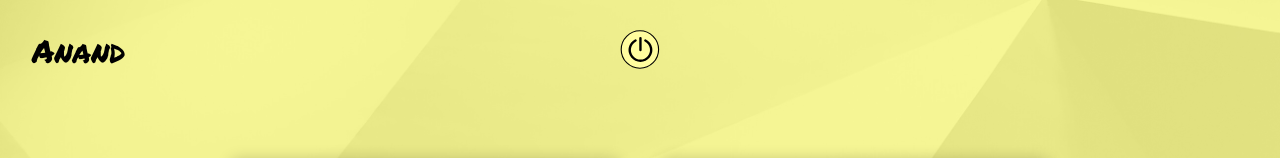
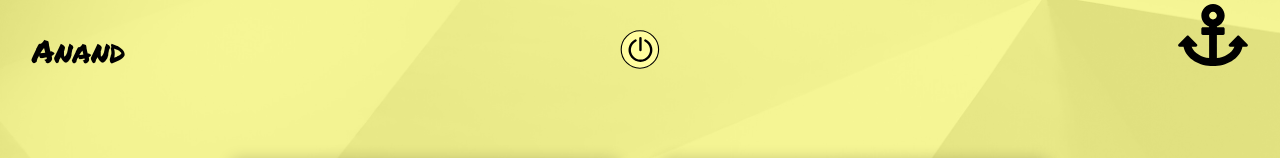
Before and after one commit to Anand795/react-portfolio, a React (Create React App) app: page /blogs in a window 1280 px wide. Shown: the top 158 px of the page. Built offline with nearby package versions, Linux system fonts and the light colour scheme.

Commit message:
anchor effect

```diff
--- a/src/components/AllSvgs.jsx
+++ b/src/components/AllSvgs.jsx
@@ -112,3 +112,41 @@ export const YinYang = (props) => {
     </svg>
   );
 };
+
+export const Link = (props) => {
+  return (
+    <svg
+      aria-hidden="true"
+      data-prefix="fas"
+      data-icon="link"
+      className="prefix__svg-inline--fa prefix__fa-link prefix__fa-w-16"
+      xmlns="http://www.w3.org/2000/svg"
+      viewBox="0 0 512 512"
+      {...props}
+    >
+      <path
+        fill={props.fill}
+        d="M326.612 185.391c59.747 59.809 58.927 155.698.36 214.59-.11.12-.24.25-.36.37l-67.2 67.2c-59.27 59.27-155.699 59.262-214.96 0-59.27-59.26-59.27-155.7 0-214.96l37.106-37.106c9.84-9.84 26.786-3.3 27.294 10.606.648 17.722 3.826 35.527 9.69 52.721 1.986 5.822.567 12.262-3.783 16.612l-13.087 13.087c-28.026 28.026-28.905 73.66-1.155 101.96 28.024 28.579 74.086 28.749 102.325.51l67.2-67.19c28.191-28.191 28.073-73.757 0-101.83-3.701-3.694-7.429-6.564-10.341-8.569a16.037 16.037 0 01-6.947-12.606c-.396-10.567 3.348-21.456 11.698-29.806l21.054-21.055c5.521-5.521 14.182-6.199 20.584-1.731a152.482 152.482 0 0120.522 17.197zM467.547 44.449c-59.261-59.262-155.69-59.27-214.96 0l-67.2 67.2c-.12.12-.25.25-.36.37-58.566 58.892-59.387 154.781.36 214.59a152.454 152.454 0 0020.521 17.196c6.402 4.468 15.064 3.789 20.584-1.731l21.054-21.055c8.35-8.35 12.094-19.239 11.698-29.806a16.037 16.037 0 00-6.947-12.606c-2.912-2.005-6.64-4.875-10.341-8.569-28.073-28.073-28.191-73.639 0-101.83l67.2-67.19c28.239-28.239 74.3-28.069 102.325.51 27.75 28.3 26.872 73.934-1.155 101.96l-13.087 13.087c-4.35 4.35-5.769 10.79-3.783 16.612 5.864 17.194 9.042 34.999 9.69 52.721.509 13.906 17.454 20.446 27.294 10.606l37.106-37.106c59.271-59.259 59.271-155.699.001-214.959z"
+      />
+    </svg>
+  );
+};
+
+export const Anchor = (props) => {
+  return (
+    <svg
+      aria-hidden="true"
+      data-prefix="fas"
+      data-icon="anchor"
+      className="prefix__svg-inline--fa prefix__fa-anchor prefix__fa-w-18"
+      xmlns="http://www.w3.org/2000/svg"
+      viewBox="0 0 576 512"
+      {...props}
+    >
+      <path
+        fill={props.fill}
+        d="M12.971 352h32.394C67.172 454.735 181.944 512 288 512c106.229 0 220.853-57.38 242.635-160h32.394c10.691 0 16.045-12.926 8.485-20.485l-67.029-67.029c-4.686-4.686-12.284-4.686-16.971 0l-67.029 67.029c-7.56 7.56-2.206 20.485 8.485 20.485h35.146c-20.29 54.317-84.963 86.588-144.117 94.015V256h52c6.627 0 12-5.373 12-12v-40c0-6.627-5.373-12-12-12h-52v-5.47c37.281-13.178 63.995-48.725 64-90.518C384.005 43.772 341.605.738 289.37.01 235.723-.739 192 42.525 192 96c0 41.798 26.716 77.35 64 90.53V192h-52c-6.627 0-12 5.373-12 12v40c0 6.627 5.373 12 12 12h52v190.015c-58.936-7.399-123.82-39.679-144.117-94.015h35.146c10.691 0 16.045-12.926 8.485-20.485l-67.029-67.029c-4.686-4.686-12.284-4.686-16.971 0L4.485 331.515C-3.074 339.074 2.28 352 12.971 352zM288 64c17.645 0 32 14.355 32 32s-14.355 32-32 32-32-14.355-32-32 14.355-32 32-32z"
+      />
+    </svg>
+  );
+};
--- a/src/components/BlogPage.jsx
+++ b/src/components/BlogPage.jsx
@@ -1,4 +1,4 @@
-import React from "react";
+import React, { useEffect, useState } from "react";
 import styled from "styled-components";
 import { Link } from "react-router-dom";
 import HomeButton from "../subComponents/HomeButton";
@@ -7,6 +7,7 @@ import { LogoComponent } from "../subComponents/LogoComponent";
 import { SocialIcons } from "../subComponents/SocialIcons";
 import { BlogComponent } from "./BlogComponent";
 import { Blogs } from "../data/BlogData";
+import AnchorComponent from "../subComponents/AnchorComponent";
 
 const MainContainer = styled.div`
   background-image: url(${img});
@@ -41,6 +42,13 @@ const Grid = styled.div`
 `;
 
 const BlogPage = () => {
+  const [numbers, setNumbers] = useState(0);
+
+  useEffect(() => {
+    let num = (window.innerHeight - 70) / 30;
+    setNumbers(parseInt(num));
+  }, []);
+
   return (
     <MainContainer>
       <Container>
@@ -49,11 +57,12 @@ const BlogPage = () => {
         </Link>
         <LogoComponent />
         <SocialIcons />
+        <AnchorComponent numbers={numbers} />
 
         <Center>
           <Grid>
-            {Blogs.map(blog => {
-              return <BlogComponent key={blog.id} blog={blog} />
+            {Blogs.map((blog) => {
+              return <BlogComponent key={blog.id} blog={blog} />;
             })}
           </Grid>
         </Center>
--- /dev/null
+++ b/src/subComponents/AnchorComponent.jsx
@@ -0,0 +1,80 @@
+import React, { useEffect, useRef } from "react";
+import styled from "styled-components";
+import { Link, Anchor } from "../components/AllSvgs";
+
+const Container = styled.div`
+  position: relative;
+`;
+const Slider = styled.div`
+  position: fixed;
+  top: 0;
+  right: 2rem;
+
+  display: flex;
+  justify-content: center;
+  align-items: center;
+  flex-direction: column;
+  transform: translateY(-100%);
+
+  .chain {
+    transform: rotate(135deg);
+  }
+`;
+
+const PreDisplay = styled.div`
+  position: fixed;
+  top: 0;
+  right: 2rem;
+`;
+const AnchorComponent = (props) => {
+  const ref = useRef(null);
+  const hiddenRef = useRef(null);
+
+  useEffect(() => {
+    const handleScroll = () => {
+      let scrollPosition = window.pageYOffset;
+      let windowSize = window.innerHeight;
+      let bodyHeight = document.body.offsetHeight;
+
+      let diff = Math.max(bodyHeight - (scrollPosition + windowSize));
+
+      let diffp = (diff * 100) / (bodyHeight - windowSize);
+
+      ref.current.style.transform = `translateY(${-diffp}%)`;
+
+      if (window.pageYOffset > 5) {
+        hiddenRef.current.style.display = "none";
+      } else {
+        hiddenRef.current.style.display = "block";
+      }
+    };
+
+    window.addEventListener("scroll", handleScroll);
+
+    return () => window.removeEventListener("scroll", handleScroll);
+  }, []);
+
+  return (
+    <Container>
+      <PreDisplay ref={hiddenRef} className="hidden">
+        <Anchor width={70} height={70} fillColor="currentColor" />
+      </PreDisplay>
+      <Slider ref={ref}>
+        {[...Array(props.numbers)].map((x, id) => {
+          return (
+            <Link
+              key={id}
+              width={25}
+              height={25}
+              fillColor="currentColor"
+              className="chain"
+            />
+          );
+        })}
+        <Anchor width={70} height={70} fillColor="currentColor" />
+      </Slider>
+    </Container>
+  );
+};
+
+export default AnchorComponent;
```
